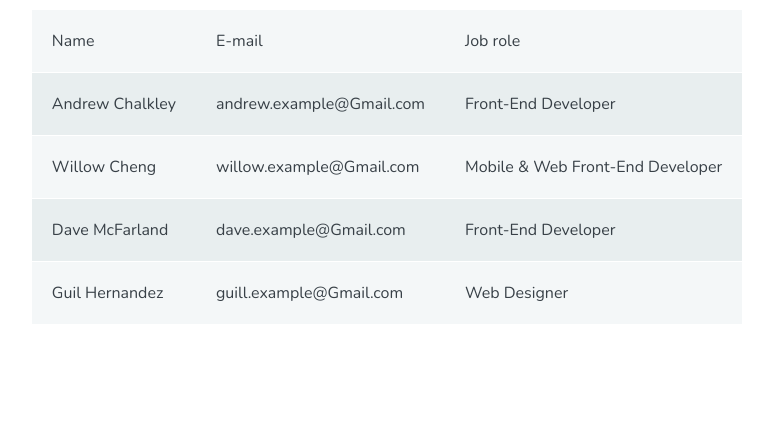
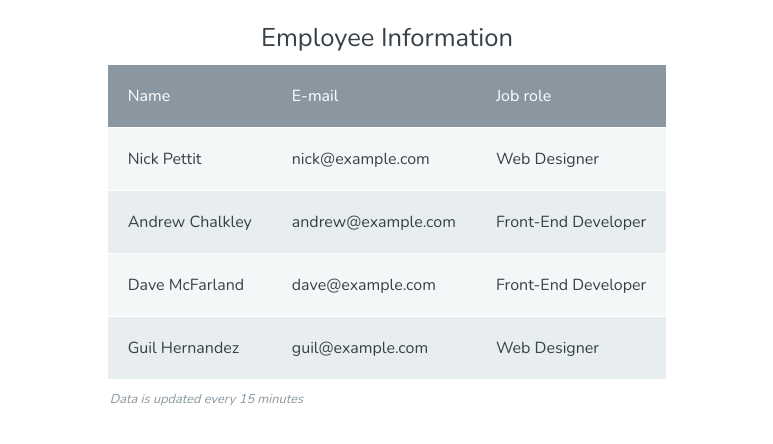
Before and after one commit to willowcheng/html-tables, a plain HTML site: page index.html in a window 1280 px wide. Shown: the whole page, without its empty margins (253-1026 px from the left). Drawn offline with nearby package versions, Linux system fonts and the light colour scheme.

Commit message:
Structuring tables

```diff
--- a/index.html
+++ b/index.html
@@ -11,32 +11,43 @@
 <body>
 
 <table>
+    <caption>Employee Information</caption>
+    <thead>
     <tr>
         <th scope="col">Name</th>
         <th scope="col">E-mail</th>
         <th scope="col">Job role</th>
     </tr>
+    </thead>
+    <tfoot>
+    <tr>
+        <td colspan="3">Data is updated every 15 minutes</td>
+    </tr>
+    </tfoot>
+    <tbody>
+    <tr>
+        <th scope="row">Nick Pettit</th>
+        <td>nick@example.com</td>
+        <td>Web Designer</td>
+    </tr>
     <tr>
         <th scope="row">Andrew Chalkley</th>
-            <td>andrew.example@Gmail.com</td>
+        <td>andrew@example.com</td>
         <td>Front-End Developer</td>
     </tr>
     <tr>
-            <th scope="row">Willow Cheng</th>
-            <td>willow.example@Gmail.com</td>
-            <td>Mobile & Web Front-End Developer</td>
-        </tr>
-        <tr>
         <th scope="row">Dave McFarland</th>
-            <td>dave.example@Gmail.com</td>
+        <td>dave@example.com</td>
         <td>Front-End Developer</td>
     </tr>
     <tr>
         <th scope="row">Guil Hernandez</th>
-            <td>guill.example@Gmail.com</td>
+        <td>guil@example.com</td>
         <td>Web Designer</td>
     </tr>
+    </tbody>
 </table>
+
 
 </body>
 </html>
```
Lines whose indentation alone changed are shown as unchanged.
